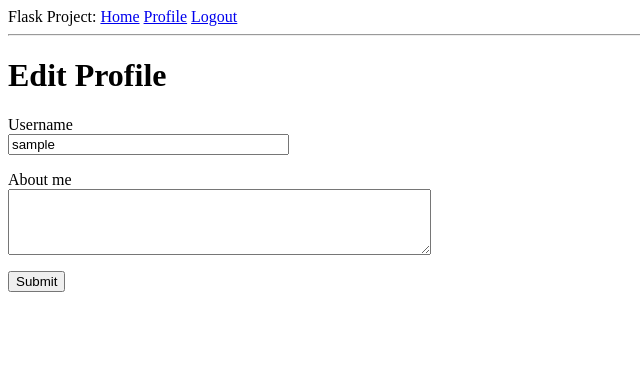
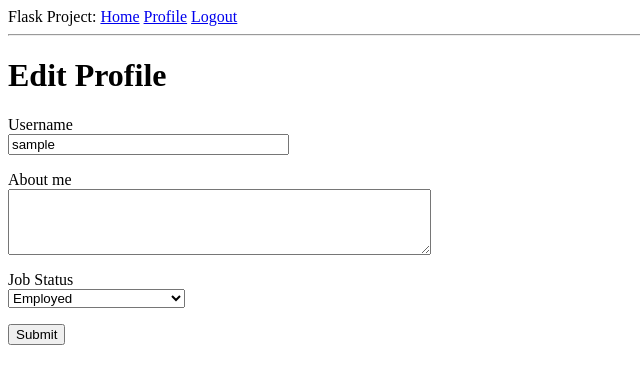
Before and after one commit to Stephen00/Learn-Flask, a Flask app: page /edit_profile in a window 1280 px wide. Shown: the top 384 px of the page, without its empty margins (0-640 px from the left). Run offline with Flask 2, Linux system fonts and the light colour scheme; the visitor is signed in with stand-in values (Sample User, id 1); data comes from the database, SQL or seed files in the repository; parts of the project's set-up code (start-up, migrations or seed data) failed here and were passed over.

Commit message:
added job status to user page

```diff
--- a/app/forms.py
+++ b/app/forms.py
@@ -1,5 +1,5 @@
 from flask_wtf import FlaskForm
-from wtforms import StringField, PasswordField, BooleanField, SubmitField, TextAreaField
+from wtforms import StringField, PasswordField, BooleanField, SubmitField, TextAreaField, SelectField
 from wtforms.validators import DataRequired, ValidationError, Email, EqualTo, Length
 
 from app.models import User
@@ -33,6 +33,9 @@ class RegistrationForm(FlaskForm):
 class EditProfileForm(FlaskForm):
     username = StringField('Username', validators=[DataRequired()])
     about_me = TextAreaField('About me', validators=[Length(min=0, max=140)])
+    job_status = SelectField('Job Status', choices=['Employed', 'Looking For Work', 'Student', 'Student/Looking For '
+                                                                                               'Work', 'Looking for '
+                                                                                                       'Internships'])
     submit = SubmitField('Submit')
 
     def __init__(self, original_username, *args, **kwargs):
--- a/app/models.py
+++ b/app/models.py
@@ -11,6 +11,7 @@ class User(UserMixin, db.Model):
     id = db.Column(db.Integer, primary_key=True)
     username = db.Column(db.String(64), index=True, unique=True)
     email = db.Column(db.String(120), index=True, unique=True)
+    job_status = db.Column(db.String(120))
     password_hash = db.Column(db.String(128))
     about_me = db.Column(db.String(140))
     last_seen = db.Column(db.DateTime, default=datetime.utcnow)
--- a/app/routes.py
+++ b/app/routes.py
@@ -95,6 +95,7 @@ def edit_profile():
     if form.validate_on_submit():
         current_user.username = form.username.data
         current_user.about_me = form.about_me.data
+        current_user.job_status = form.job_status.data
         db.session.commit()
         flash('Your profile has been updated')
         return redirect(url_for('edit_profile'))
@@ -102,4 +103,5 @@ def edit_profile():
     elif request.method == 'GET':
         form.username.data = current_user.username
         form.about_me.data = current_user.about_me
+        form.job_status.data = current_user.job_status
     return render_template('edit_profile.html', title='Edit Profile', form=form)
--- a/app/templates/edit_profile.html
+++ b/app/templates/edit_profile.html
@@ -18,6 +18,13 @@
             <span style="color: red;">[{{ error }}]</span>
             {% endfor %}
         </p>
+         <p>
+            {{ form.job_status.label }}<br>
+            {{ form.job_status }}<br>
+            {% for error in form.job_status.errors %}
+            <span style="color: red;">[{{ error }}]</span>
+            {% endfor %}
+        </p>
         <p>{{ form.submit() }}</p>
     </form>
 {% endblock %}
--- a/app/templates/user.html
+++ b/app/templates/user.html
@@ -12,6 +12,9 @@
                 {% if user.last_seen %}
                     <p>Last seen on: {{ user.last_seen }}</p>
                 {% endif %}
+                {% if user.job_status %}
+                    <p>Job Status: <b>{{ user.job_status }}</b></p>
+                {% endif %}
                 {% if user == current_user %}
                     <p><a href="{{ url_for('edit_profile') }}">Edit your profile</a></p>
                 {% endif %}
```
Also changed, not shown: 1 other file.
